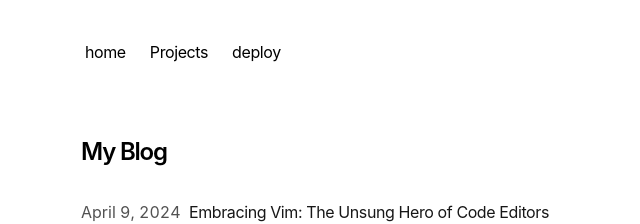
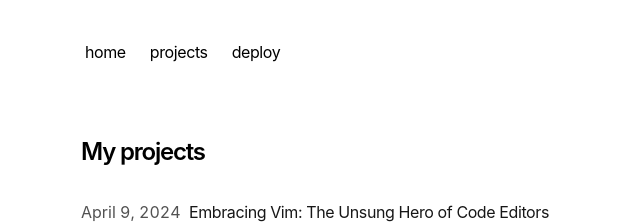
Before and after one commit to kyroxwren/myPortfolio, a Next.js app: page /blog in a window 1280 px wide. Shown: the top 224 px of the page, without its empty margins (271-911 px from the left). Built offline with nearby package versions, Linux system fonts and the light colour scheme.

Commit message:
initial changes #2

```diff
--- a/app/blog/page.tsx
+++ b/app/blog/page.tsx
@@ -1,14 +1,14 @@
 import { BlogPosts } from 'app/components/posts'
 
 export const metadata = {
-  title: 'Blog',
-  description: 'Read my blog.',
+  title: 'projects',
+  description: 'Check out my projects.',
 }
 
 export default function Page() {
   return (
     <section>
-      <h1 className="font-semibold text-2xl mb-8 tracking-tighter">My Blog</h1>
+      <h1 className="font-semibold text-2xl mb-8 tracking-tighter">My projects</h1>
       <BlogPosts />
     </section>
   )
--- a/app/components/nav.tsx
+++ b/app/components/nav.tsx
@@ -5,7 +5,7 @@
     name: 'home',
   },
   '/blog': {
-    name: 'Projects',
+    name: 'projects',
   },
   'https://vercel.com/templates/next.js/portfolio-starter-kit': {
     name: 'deploy',
```
